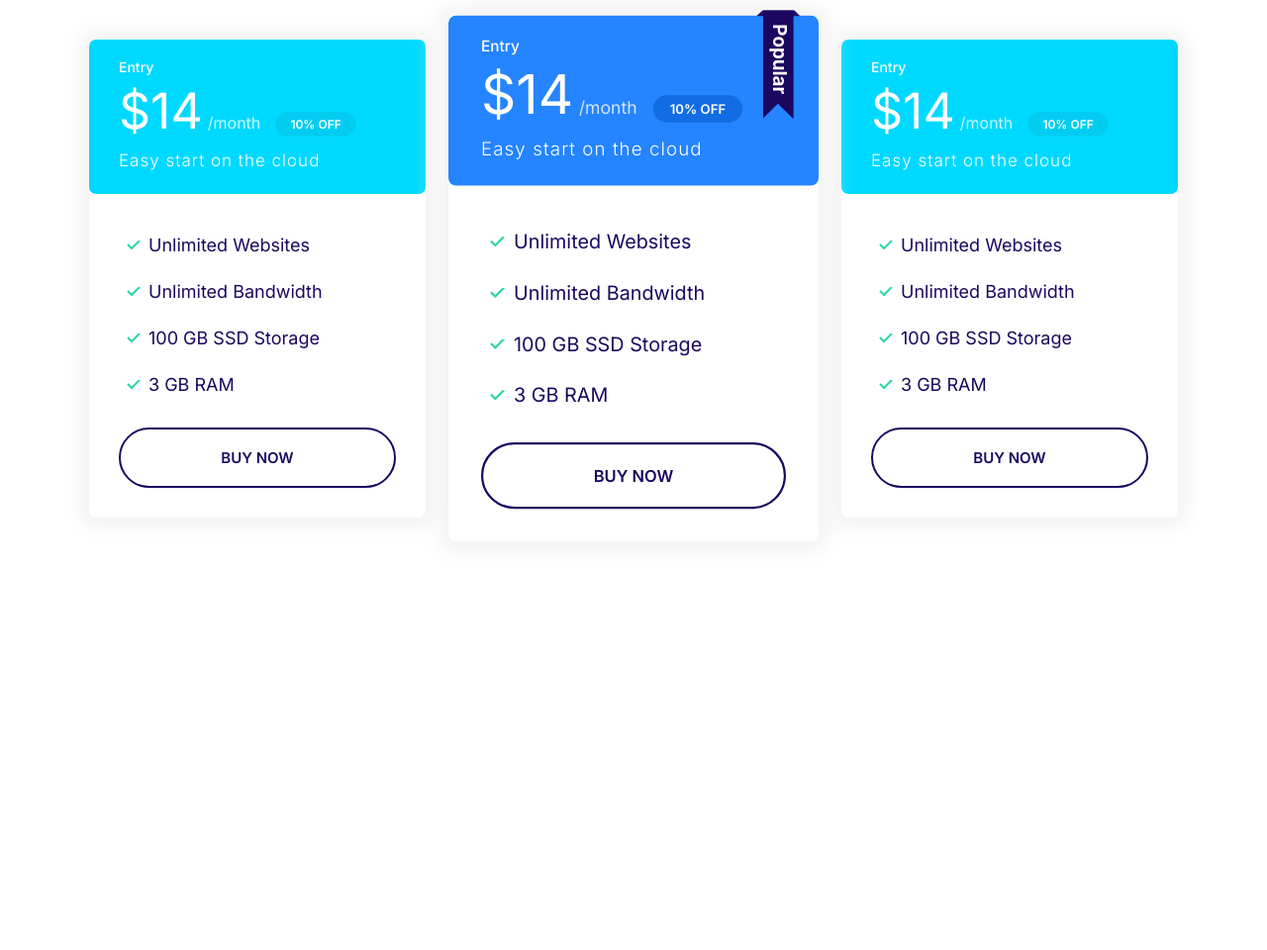
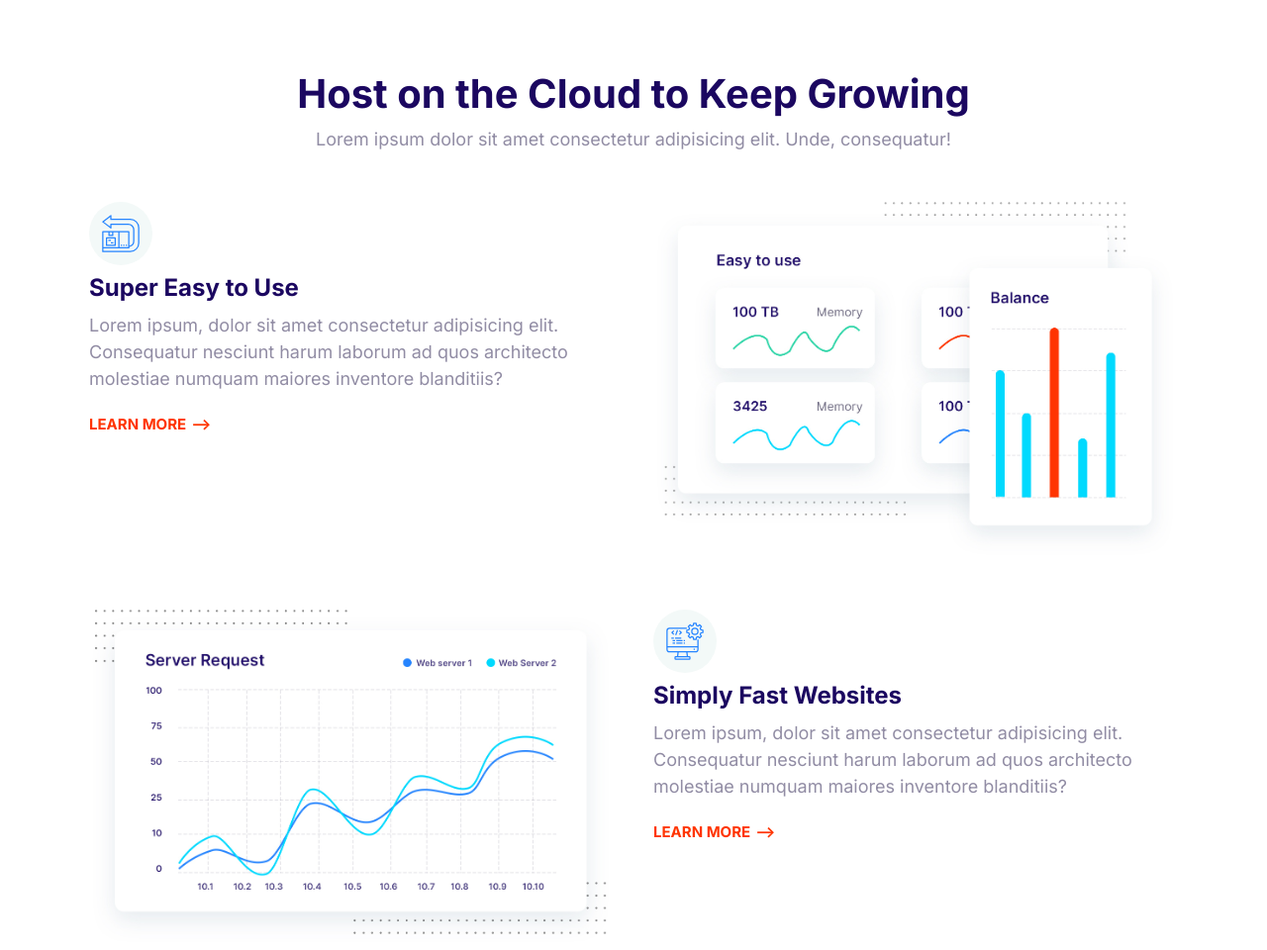
Before and after one commit to mohsenpour/ninja.dev, a plain HTML site: page index.html in a window 1280 px wide. Shown: the part 20-980 px from the top of the page at 99% size. Before the commit the page ends 800 px from the top, so only its background shows below. Drawn offline with Linux system fonts and the light colour scheme.

Commit message:
Build features component

```diff
--- a/css/styles.css
+++ b/css/styles.css
@@ -788,3 +788,24 @@ a {
   max-width: 500px;
   margin: 0 auto;
 }
+
+/* Features */
+
+.feature {
+  gap: 4rem;
+  margin: 5rem 0;
+}
+
+.feature__heading {
+  margin: 1rem 0;
+}
+
+.feature__image {
+  width: 100%;
+}
+
+@media screen and (min-width: 768px) {
+  .feature:nth-of-type(even) .feature__content {
+    order: 2;
+  }
+}
--- a/index.html
+++ b/index.html
@@ -14,70 +14,62 @@
     <link rel="stylesheet" href="css/styles.css" />
   </head>
   <body>
-    <section class="block container block-plans">
-      <div class="grid grid--cols-3">
-        <div class="plan">
-          <div class="card card--secondary">
-            <header class="card__header">
-              <h3 class="plan__name">Entry</h3>
-              <span class="plan__price">$14</span>
-              <span class="plan__billing-cycle">/month</span>
-              <span class="badge badge--secondary badge--small">10% OFF</span>
-              <span class="plan__description">Easy start on the cloud</span>
-            </header>
-            <div class="card__body">
-              <ul class="list list--tick">
-                <li class="list__item">Unlimited Websites</li>
-                <li class="list__item">Unlimited Bandwidth</li>
-                <li class="list__item">100 GB SSD Storage</li>
-                <li class="list__item">3 GB RAM</li>
-              </ul>
-              <button class="btn btn--outline btn--block">Buy Now</button>
-            </div>
-          </div>
+    <section class="block container">
+      <header class="block__header">
+        <h2>Host on the Cloud to Keep Growing</h2>
+        <p>Lorem ipsum dolor sit amet consectetur adipisicing elit. Unde, consequatur!</p>
+      </header>
+      <article class="grid grid--cols-2 feature">
+        <div class="feature__content">
+          <span class="icon-container">
+            <svg class="icon icon--primary">
+              <use xlink:href="images/sprite.svg#easy"></use>
+            </svg>
+          </span>
+          <h3 class="feature__heading">Super Easy to Use</h3>
+          <p>
+            Lorem ipsum, dolor sit amet consectetur adipisicing elit.
+            Consequatur nesciunt harum laborum ad quos architecto molestiae
+            numquam maiores inventore blanditiis?
+          </p>
+          <a class="link-arrow" href="#">Learn More</a>
         </div>
-
-        <div class="plan plan--popular">
-          <div class="card card--primary">
-            <header class="card__header">
-              <h3 class="plan__name">Entry</h3>
-              <span class="plan__price">$14</span>
-              <span class="plan__billing-cycle">/month</span>
-              <span class="badge badge--primary badge--small">10% OFF</span>
-              <span class="plan__description">Easy start on the cloud</span>
-            </header>
-            <div class="card__body">
-              <ul class="list list--tick">
-                <li class="list__item">Unlimited Websites</li>
-                <li class="list__item">Unlimited Bandwidth</li>
-                <li class="list__item">100 GB SSD Storage</li>
-                <li class="list__item">3 GB RAM</li>
-              </ul>
-              <button class="btn btn--outline btn--block">Buy Now</button>
-            </div>
-          </div>
+        <img class="feature__image" src="images/easy.jpg" alt="" />
+      </article>
+      <article class="grid grid--cols-2 feature">
+        <div class="feature__content">
+          <span class="icon-container">
+            <svg class="icon icon--primary">
+              <use xlink:href="images/sprite.svg#computer"></use>
+            </svg>
+          </span>
+          <h3 class="feature__heading">Simply Fast Websites</h3>
+          <p>
+            Lorem ipsum, dolor sit amet consectetur adipisicing elit.
+            Consequatur nesciunt harum laborum ad quos architecto molestiae
+            numquam maiores inventore blanditiis?
+          </p>
+          <a class="link-arrow" href="#">Learn More</a>
+        </div class="feature__content">
+        <img class="feature__image" src="images/fast.jpg" alt="" />
+      </article>
+      <article class="grid grid--cols-2 feature">
+        <div>
+          <span class="icon-container">
+            <svg class="icon icon--primary">
+              <use xlink:href="images/sprite.svg#wordpress"></use>
+            </svg>
+          </span>
+          <h3 class="feature__heading">Wordpress Made Easy</h3>
+          <p>
+            Lorem ipsum, dolor sit amet consectetur adipisicing elit.
+            Consequatur nesciunt harum laborum ad quos architecto molestiae
+            numquam maiores inventore blanditiis?
+          </p>
+          <a class="link-arrow" href="#">Learn More</a>
         </div>
-        <div class="plan">
-          <div class="card card--secondary">
-            <header class="card__header">
-              <h3 class="plan__name">Entry</h3>
-              <span class="plan__price">$14</span>
-              <span class="plan__billing-cycle">/month</span>
-              <span class="badge badge--secondary badge--small">10% OFF</span>
-              <span class="plan__description">Easy start on the cloud</span>
-            </header>
-            <div class="card__body">
-              <ul class="list list--tick">
-                <li class="list__item">Unlimited Websites</li>
-                <li class="list__item">Unlimited Bandwidth</li>
-                <li class="list__item">100 GB SSD Storage</li>
-                <li class="list__item">3 GB RAM</li>
-              </ul>
-              <button class="btn btn--outline btn--block">Buy Now</button>
-            </div>
-          </div>
-        </div>
-      </div>
+        <img class="feature__image" src="images/wordpress.jpg" alt="" />
+      </article>
     </section>
   </body>
 </html>
```
Also changed, not shown: components/features-blocks.html (added, +57 -0 lines), images/easy.jpg (added), images/fast.jpg (added), images/wordpress.jpg (added).
